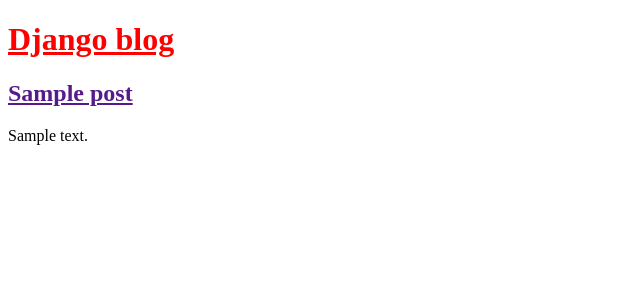
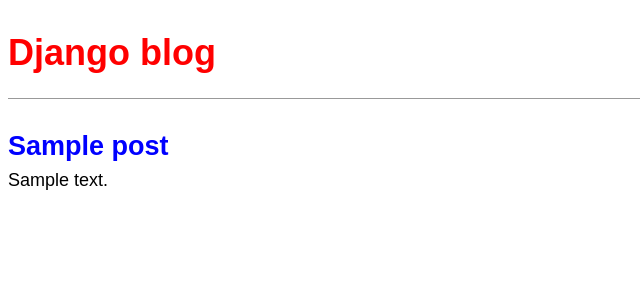
Before and after one commit to miroslavsavel/django_blog, a Django app: page / in a window 1280 px wide. Shown: the top 300 px of the page, without its empty margins (0-640 px from the left). Run offline with Django 4.2, Linux system fonts and the light colour scheme; tables that the repository leaves empty hold one stand-in row (values such as "Sample post").

Commit message:
add google fonts and improve style

```diff
--- a/static/css/base.css
+++ b/static/css/base.css
@@ -1,3 +1,38 @@
-header h1 a {
+body {
+    font-family: 'Source Sans Pro', sans-serif;
+    font-size: 18px;
+    }
+    header {
+    border-bottom: 1px solid #999;
+    margin-bottom: 2rem;
+    display: flex;
+    }
+    header h1 a {
     color: red;
+    text-decoration: none;
     }
+    .nav-left {
+    margin-right: auto;
+    }
+    .nav-right {
+    display: flex;
+    padding-top: 2rem;
+    }
+    .post-entry {
+    margin-bottom: 2rem;
+    }
+    .post-entry h2 {
+    margin: 0.5rem 0;
+    }
+    .post-entry h2 a,
+    .post-entry h2 a:visited {
+    color: blue;
+    text-decoration: none;
+    }
+    .post-entry p {
+    margin: 0;
+    font-weight: 400;
+    }
+    .post-entry h2 a:hover {
+        color: red;
+        }
--- a/templates/base.html
+++ b/templates/base.html
@@ -6,6 +6,7 @@
     <meta http-equiv="X-UA-Compatible" content="IE=edge">
     <meta name="viewport" content="width=device-width, initial-scale=1.0">
     <title>Django blog</title>
+    <link href="https://fonts.googleapis.com/css?family=Source+Sans+Pro:400" rel="styleshee\t">
     <link rel="stylesheet" href="{% static 'css/base.css' %}">
 </head>
 <body>
```
